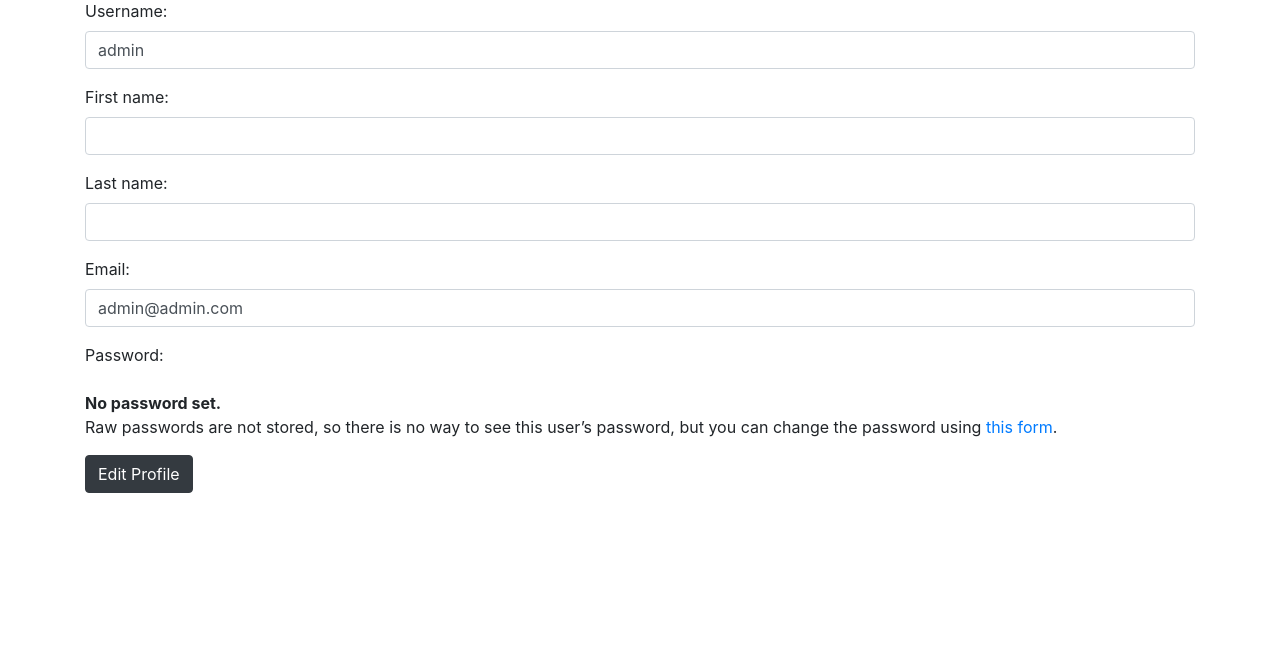
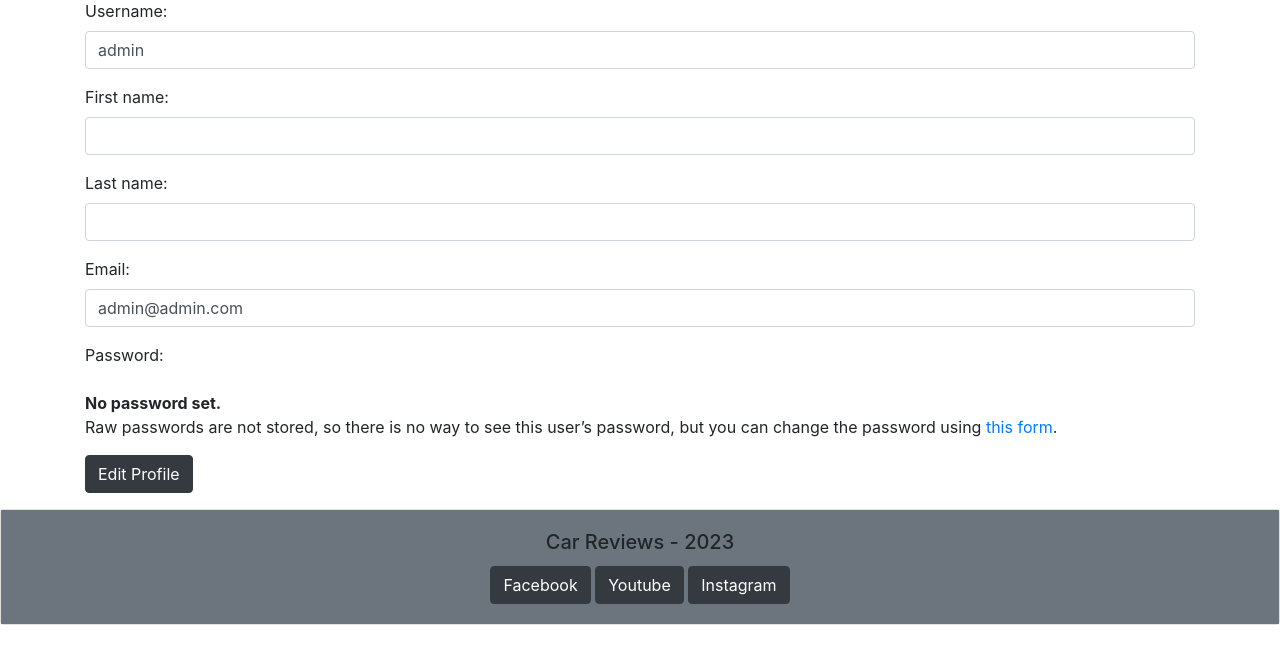
Before and after one commit to CliveC99/car-rating, a Django app: page /signup/edit_profile/ in a window 1280 px wide. Shown: the part 137-800 px from the top of the page. Run offline with Django 4.2, Linux system fonts and the light colour scheme; a user stored in the database is signed in; some libraries are stand-ins or nearby versions.

Commit message:
Add a bootstrap footer

```diff
--- a/templates/base.html
+++ b/templates/base.html
@@ -60,6 +60,16 @@
         {% endblock %}
     </div>
 
+    <div class="card">
+
+        <div class="card-body text-center bg-secondary">
+            <h5 class="card-title">Car Reviews - 2023 </h5>
+            <a href="https://www.facebook.com/" class="btn btn-dark" target="_blank">Facebook</a>
+            <a href="https://www.youtube.com/" class="btn btn-dark" target="_blank">Youtube</a>
+            <a href="https://www.instagram.com/" class="btn btn-dark" target="_blank">Instagram</a>
+        </div>
+    </div>
+
 
     <!-- Optional JavaScript; choose one of the two! -->
 
```
Also changed, not shown: db.sqlite3. Lines whose indentation alone changed are shown as unchanged.
